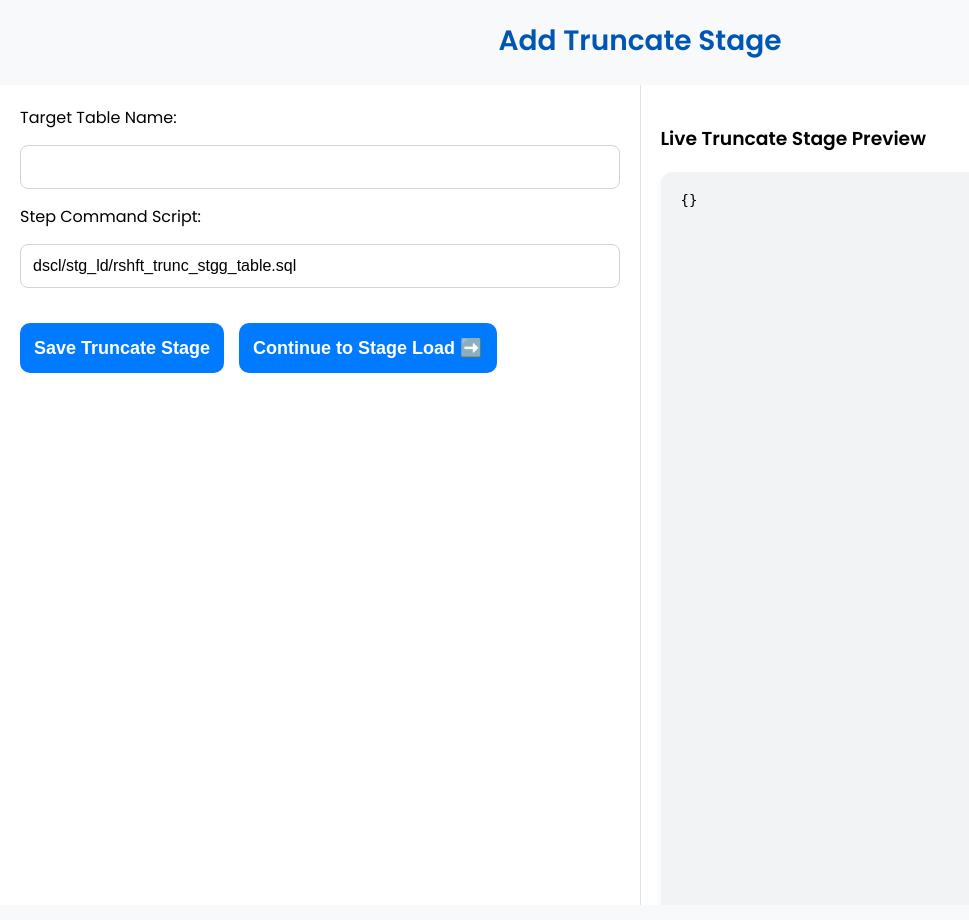
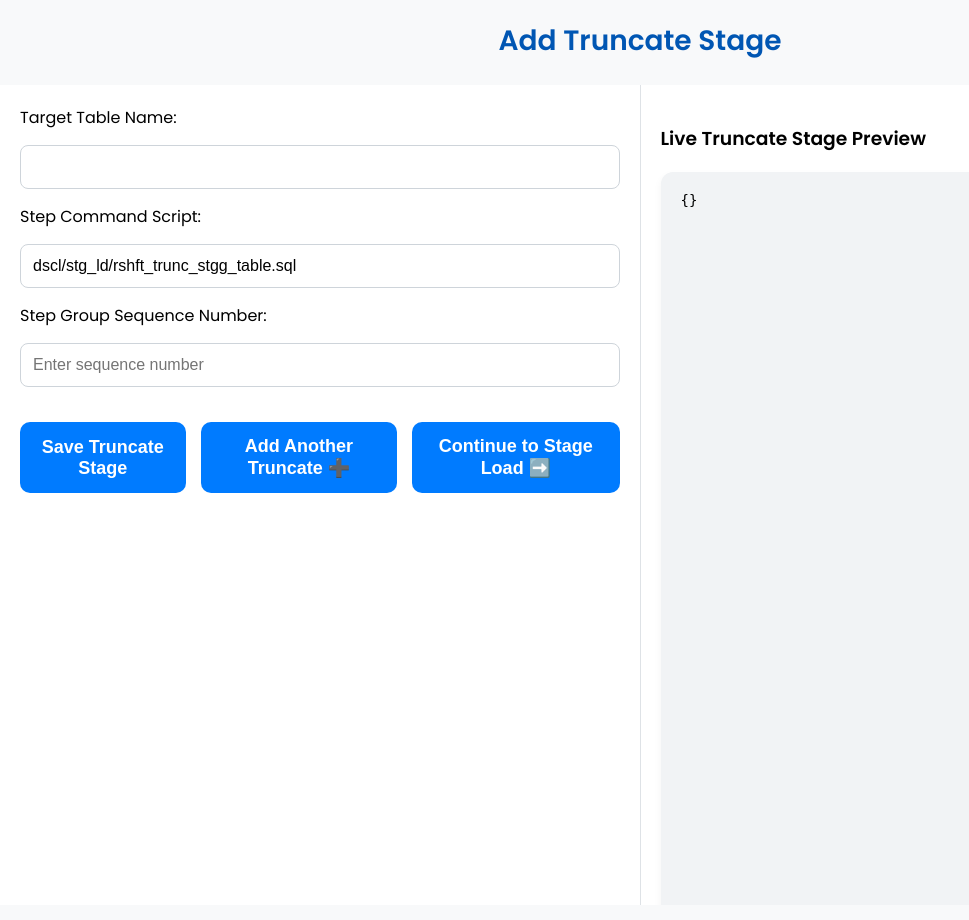
Before and after one commit to Akhilteegala/Flask, a Flask app: page /add_truncate in a window 1280 px wide. Shown: the whole page, without its empty margins (0-969 px from the left). Run offline with Flask 3, Linux system fonts and the light colour scheme; some libraries are stand-ins or nearby versions.

Commit message:
adding multiple blocks on user input

```diff
--- a/app.py
+++ b/app.py
@@ -72,8 +72,8 @@ def save_truncate():
     data = request.json
     trgt_table_name = data.get('trgt_table_name')
     step_cmd_script = data.get('step_cmd_script')
+    step_group_seq_no = data.get('step_group_seq_no') or "1"
 
-    # ✅ Check if session has event_name
     event_name = session.get('event_name')
 
     if not event_name:
@@ -86,7 +86,7 @@ def save_truncate():
         ("skip_group_exec", "False"),
         ("step_exec_mode", "parallel"),
         ("step_group_name", "truncate_stage"),
-        ("step_group_seq_no", "1"),
+        ("step_group_seq_no", str(step_group_seq_no)),
         ("steps", [
             OrderedDict([
                 ("step_name", "truncate_stage"),
@@ -111,13 +111,11 @@ def save_truncate():
     if 'event_configs' not in session:
         session['event_configs'] = {event_name: []}
 
-    existing_blocks = session['event_configs'][event_name]
-    new_blocks = [b for b in existing_blocks if b.get('step_group_name') != "truncate_stage"]
-    new_blocks.append(truncate_json)
-    session['event_configs'][event_name] = new_blocks
+    session['event_configs'][event_name].append(truncate_json)
     session.modified = True
 
     return '', 200
+
 
 
 @app.route('/save_stage_load', methods=['POST'])
@@ -174,6 +172,7 @@ def preview_truncate_live():
     data = request.json
     trgt_table_name = data.get('trgt_table_name', '')
     step_cmd_script = data.get('step_cmd_script', '')
+    step_group_seq_no = data.get('step_group_seq_no', '')
 
     truncate_block = OrderedDict([
         ("exec_pre_condition", ""),
@@ -182,7 +181,7 @@ def preview_truncate_live():
         ("skip_group_exec", "False"),
         ("step_exec_mode", "parallel"),
         ("step_group_name", "truncate_stage"),
-        ("step_group_seq_no", "1"),
+        ("step_group_seq_no", str(step_group_seq_no)),
         ("steps", [
             OrderedDict([
                 ("step_name", "truncate_stage"),
@@ -204,25 +203,23 @@ def preview_truncate_live():
         ])
     ])
 
-    # ✅ Check if event_configs exists
     event_name = session.get('event_name')
-    saved_blocks = []
+    saved_blocks = session['event_configs'].get(event_name, [])
+    full_preview_blocks = saved_blocks + [truncate_block]
 
-    if 'event_configs' in session and event_name:
-        saved_blocks = session['event_configs'].get(event_name, [])
-
-    full_preview_blocks = saved_blocks.copy()
-    full_preview_blocks.append(truncate_block)
+    # Sort by step_group_seq_no
+    sorted_blocks = sorted(full_preview_blocks, key=lambda x: int(x.get('step_group_seq_no', 999)))
 
     wrapped_preview = {
         "event_configs": {
-            event_name if event_name else 'default_event': full_preview_blocks
+            event_name: sorted_blocks
         }
     }
 
     response = make_response(json.dumps(wrapped_preview, indent=4))
     response.mimetype = 'application/json'
     return response
+
 
 
 @app.route('/save_base_load', methods=['POST'])
--- a/templates/add_truncate.html
+++ b/templates/add_truncate.html
@@ -4,58 +4,110 @@
     <meta charset="UTF-8">
     <title>Add Truncate Stage</title>
     <link href="https://fonts.googleapis.com/css2?family=Poppins:wght@400;600&display=swap" rel="stylesheet">
+    <script src="https://cdn.jsdelivr.net/npm/sweetalert2@11"></script>
+
     <style>
-        body { font-family: 'Poppins', sans-serif; margin: 0; background-color: #f8f9fa; }
-        h2 { text-align: center; margin-top: 20px; color: #0056b3; font-size: 28px; }
-        .container { display: flex; height: calc(100vh - 100px); }
-        .form-section, .json-section { flex: 1; padding: 20px; overflow-y: auto; }
-        .form-section { background-color: #ffffff; border-right: 1px solid #dee2e6; }
-        .json-section { background-color: #ffffff; }
-        form { display: flex; flex-direction: column; gap: 15px; }
-        input[type="text"] { padding: 12px; font-size: 16px; border: 1px solid #ced4da; border-radius: 8px; }
-        button { padding: 14px; background-color: #007BFF; color: white; border: none; border-radius: 10px; font-weight: bold; font-size: 18px; cursor: pointer; transition: all 0.3s ease; }
-        button:hover { background-color: #0056b3; transform: scale(1.05); }
-        pre { background: #f1f3f5; padding: 20px; border-radius: 12px; box-shadow: 0 4px 8px rgba(0,0,0,0.05); height: 100%; width: 100%; overflow-x: auto; font-size: 14px; }
-        .buttons { display: flex; gap: 15px; margin-top: 20px; }
+        body {
+            font-family: 'Poppins', sans-serif;
+            margin: 0;
+            background-color: #f8f9fa;
+        }
+        h2 {
+            text-align: center;
+            margin-top: 20px;
+            color: #0056b3;
+            font-size: 28px;
+        }
+        .container {
+            display: flex;
+            height: calc(100vh - 100px);
+        }
+        .form-section, .json-section {
+            flex: 1;
+            padding: 20px;
+            overflow-y: auto;
+        }
+        .form-section {
+            background-color: #ffffff;
+            border-right: 1px solid #dee2e6;
+        }
+        .json-section {
+            background-color: #ffffff;
+        }
+        form {
+            display: flex;
+            flex-direction: column;
+            gap: 15px;
+        }
+        input[type="text"], input[type="number"] {
+            padding: 12px;
+            font-size: 16px;
+            border: 1px solid #ced4da;
+            border-radius: 8px;
+        }
+        button {
+            padding: 14px;
+            background-color: #007BFF;
+            color: white;
+            border: none;
+            border-radius: 10px;
+            font-weight: bold;
+            font-size: 18px;
+            cursor: pointer;
+            transition: all 0.3s ease;
+        }
+        button:hover {
+            background-color: #0056b3;
+            transform: scale(1.05);
+        }
+        pre {
+            background: #f1f3f5;
+            padding: 20px;
+            border-radius: 12px;
+            box-shadow: 0 4px 8px rgba(0,0,0,0.05);
+            height: 100%;
+            width: 100%;
+            overflow-x: auto;
+            font-size: 14px;
+        }
+        .buttons {
+            display: flex;
+            gap: 15px;
+            margin-top: 20px;
+        }
     </style>
 
-    <script src="https://cdn.jsdelivr.net/npm/sweetalert2@11"></script>
+    <script>
+        async function updatePreview() {
+            const formData = {
+                trgt_table_name: document.querySelector('[name="trgt_table_name"]').value,
+                step_cmd_script: document.querySelector('[name="step_cmd_script"]').value,
+                step_group_seq_no: document.querySelector('[name="step_group_seq_no"]').value
+            };
 
-    <script>
-        document.addEventListener('DOMContentLoaded', function() {
-            const inputs = document.querySelectorAll('input[name="trgt_table_name"], input[name="step_cmd_script"]');
-            inputs.forEach(input => {
-                input.addEventListener('input', updatePreview);
+            const response = await fetch('/preview_truncate_live', {
+                method: 'POST',
+                headers: { 'Content-Type': 'application/json' },
+                body: JSON.stringify(formData)
             });
-        });
 
-        async function updatePreview() {
-            const trgt_table_name = document.querySelector('input[name="trgt_table_name"]').value;
-            const step_cmd_script = document.querySelector('input[name="step_cmd_script"]').value;
-
-            try {
-                const response = await fetch('/preview_truncate_live', {
-                    method: 'POST',
-                    headers: { 'Content-Type': 'application/json' },
-                    body: JSON.stringify({ trgt_table_name, step_cmd_script })
-                });
-
-                if (!response.ok) throw new Error('Preview fetch failed');
-                const wrappedPreview = await response.json();
-                document.getElementById('json-preview').textContent = JSON.stringify(wrappedPreview, null, 4);
-            } catch (error) {
-                console.error('Error updating preview:', error);
-            }
+            const wrappedPreview = await response.json();
+            document.getElementById('json-preview').textContent = JSON.stringify(wrappedPreview, null, 4);
         }
 
         async function saveTruncate() {
-            const trgt_table_name = document.querySelector('input[name="trgt_table_name"]').value;
-            const step_cmd_script = document.querySelector('input[name="step_cmd_script"]').value;
+            const formData = new FormData(document.getElementById('truncateForm'));
+
+            const data = {
+                trgt_table_name: formData.get('trgt_table_name'),
+                step_cmd_script: formData.get('step_cmd_script'),
+                step_group_seq_no: formData.get('step_group_seq_no')
+            };
 
             const response = await fetch('/save_truncate', {
                 method: 'POST',
                 headers: { 'Content-Type': 'application/json' },
-                body: JSON.stringify({ trgt_table_name, step_cmd_script })
+                body: JSON.stringify(data)
             });
 
             if (response.ok) {
@@ -75,6 +127,10 @@
             }
         }
 
+        function goToAddAnotherTruncate() {
+            window.location.href = "/add_truncate"; // reload fresh form
+        }
+
         function goToStageLoad() {
             window.location.href = "/add_stage_load";
         }
@@ -87,15 +143,19 @@
 
 <div class="container">
     <div class="form-section">
-        <form id="truncateForm">
+        <form id="truncateForm" oninput="updatePreview()">
             <label>Target Table Name:</label>
             <input type="text" name="trgt_table_name" required>
 
             <label>Step Command Script:</label>
             <input type="text" name="step_cmd_script" value="dscl/stg_ld/rshft_trunc_stgg_table.sql" required>
 
+            <label>Step Group Sequence Number:</label>
+            <input type="number" name="step_group_seq_no" placeholder="Enter sequence number" required>
+
             <div class="buttons">
                 <button type="button" onclick="saveTruncate()">Save Truncate Stage</button>
+                <button type="button" onclick="goToAddAnotherTruncate()">Add Another Truncate ➕</button>
                 <button type="button" onclick="goToStageLoad()">Continue to Stage Load ➡️</button>
             </div>
         </form>
```
